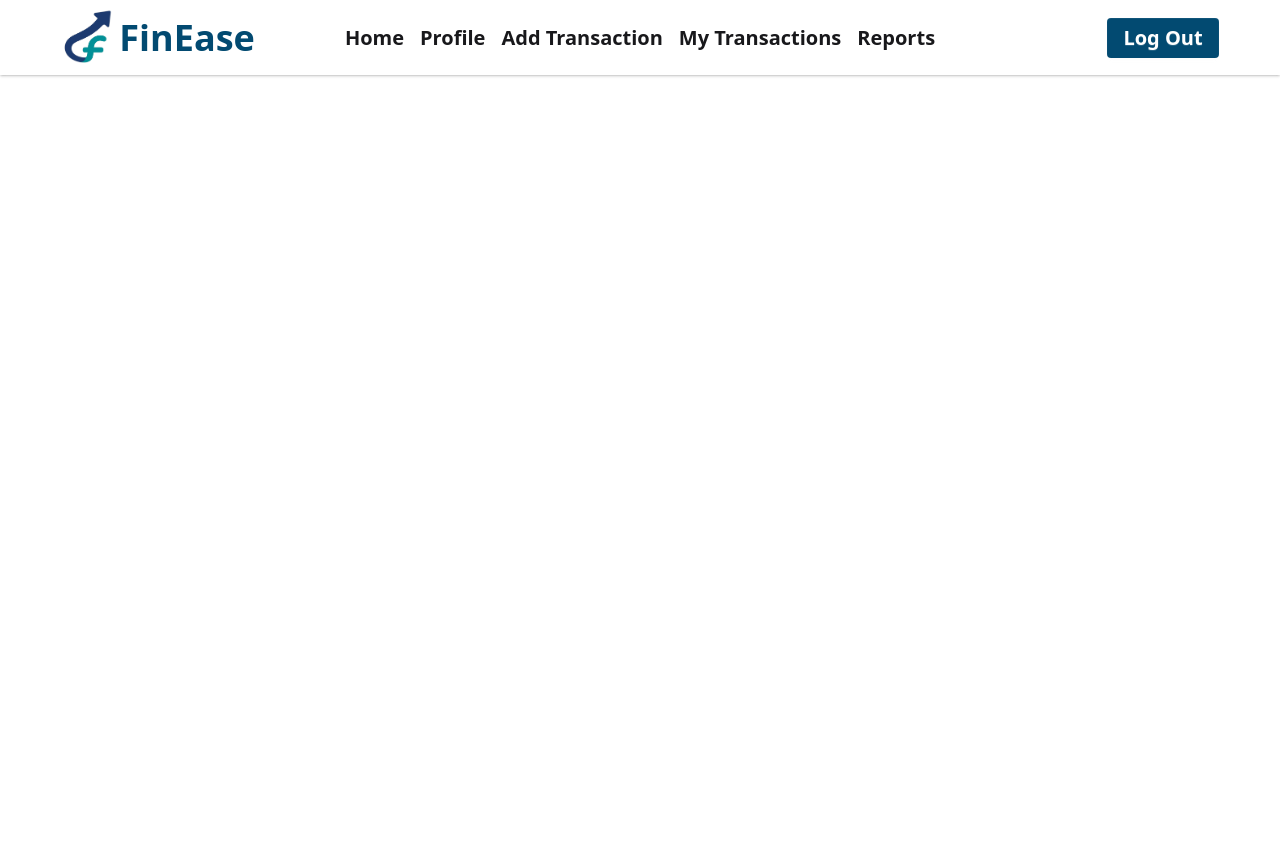
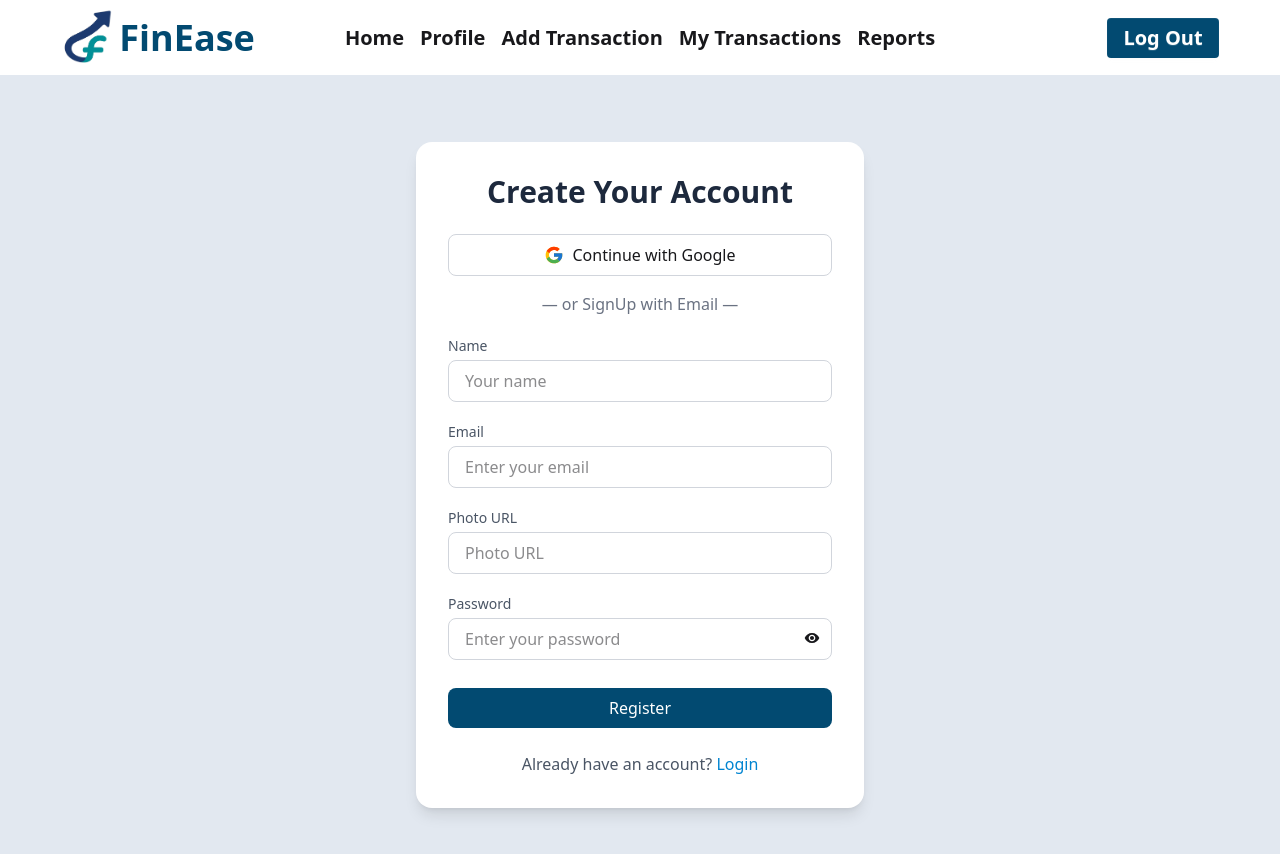
Before and after one commit to mahadi40011/FinEase-Client-Side, a React (Vite) app: page /auth/register in a window 1280 px wide. Shown: the top 854 px of the page. Before the commit the page ends 800 px from the top, so only its background shows below. Built offline with nearby package versions, Linux system fonts and the light colour scheme.

Commit message:
register page design complete

```diff
--- a/src/Auth/Register.jsx
+++ b/src/Auth/Register.jsx
@@ -1,9 +1,147 @@
-import React from 'react';
+import React, { useState } from "react";
+import { FaEyeSlash } from "react-icons/fa";
+import { MdRemoveRedEye } from "react-icons/md";
+import { Link } from "react-router";
+import { FcGoogle } from "react-icons/fc";
 
 const Register = () => {
+  const [email, setEmail] = useState("");
+  const [password, setPassword] = useState("");
+  const [emailError, setEmailError] = useState("");
+  const [passwordError, setPasswordError] = useState(null);
+  const [showPassword, setShowPassword] = useState(false);
+
+
+
+  //email validation
+  const handleEmailFieldOnBlur = (e) => {
+    const emailValidation = /^[^\s@]+@[^\s@]+\.[^\s@]+$/;
+    if (e.target.value === "") return setEmailError("");
+    if (!emailValidation.test(email)) {
+      setEmailError("Email invalid");
+      return;
+    } else return setEmailError("");
+  };
+
+  // Password validation
+  const handlePasswordValidation = (e) => {
+    const pass = e.target.value;
+    setPassword(pass);
+    const passwordValidation = /^(?=.*[A-Z])(?=.*[a-z]).{6,}$/;
+    if (pass === "") return setPasswordError(null);
+    if (!passwordValidation.test(pass)) {
+      setPasswordError(
+        "Must include an Uppercase, a Lowercase and password at least 6 characters or longer"
+      );
+      return;
+    } else return setPasswordError(null);
+  };
+
+  const handleSubmit = e => {
+   e.preventDefault()
+ }
+
   return (
-    <div>
+    <div className="flex items-center justify-center min-h-screen bg-slate-200">
+      <title>FinEase - Register</title>
+      <div className="bg-white p-8 rounded-2xl shadow-lg w-full max-w-md">
+        <h2 className="text-3xl font-bold text-center text-slate-800 mb-6">
+          Create Your Account
+        </h2>
 
+        {/* google Login */}
+        <button
+          className="flex items-center justify-center gap-2 px-4 py-2 mb-4 rounded-lg border border-gray-300 hover:bg-gray-200 transition w-full text-center cursor-pointer"
+        >
+          <FcGoogle className="text-xl" /> <span> Continue with Google</span>
+        </button>
+
+        <div className="text-center text-gray-500 text-md mb-4">
+          — or SignUp with Email —
+        </div>
+
+        <form onSubmit={handleSubmit}>
+          {/* Name */}
+          <label className="block text-sm font-medium text-gray-600 mt-5 mb-1">
+            Name
+          </label>
+          <input
+            type="text"
+            name="name"
+            placeholder="Your name"
+            required
+            className="w-full px-4 py-2 rounded-lg border border-gray-300 focus:outline-none focus:ring-2 focus:ring-sky-900"
+          />
+
+          {/* Email */}
+          <label className="block text-sm font-medium text-gray-600 mt-5 mb-1">
+            Email
+          </label>
+          <input
+            type="email"
+            placeholder="Enter your email"
+            value={email}
+            onChange={(e) => setEmail(e.target.value)}
+            onBlur={handleEmailFieldOnBlur}
+            required
+            className="w-full px-4 py-2 rounded-lg border border-gray-300 focus:outline-none focus:ring-2 focus:ring-sky-900"
+          />
+          <span className="text-red-500">{emailError}</span>
+
+          {/* Photo URL */}
+          <label className="block text-sm font-medium text-gray-600 mt-5 mb-1">
+            Photo URL
+          </label>
+          <input
+            type="text"
+            name="photoURL"
+            placeholder="Photo URL"
+            required
+            className="w-full px-4 py-2 rounded-lg border border-gray-300 focus:outline-none focus:ring-2 focus:ring-sky-900"
+          />
+
+          {/* Password */}
+          <div className="relative">
+            <label className="block text-sm font-medium text-gray-600 mt-5 mb-1">
+              Password
+            </label>
+            <input
+              name="password"
+              type={`${showPassword ? "text" : "password"}`}
+              value={password}
+              onChange={handlePasswordValidation}
+              placeholder="Enter your password"
+              required
+              className="w-full px-4 py-2 rounded-lg border border-gray-300 focus:outline-none focus:ring-2 focus:ring-sky-900"
+            />
+            <span
+              onClick={() => setShowPassword(!showPassword)}
+              className="absolute top-9 right-3 cursor-pointer"
+            >
+              {showPassword ? <FaEyeSlash /> : <MdRemoveRedEye />}
+            </span>
+            <span className="text-red-500">{passwordError}</span>
+          </div>
+
+          <button
+            type="submit"
+            className="w-full py-2 mt-7 rounded-lg text-white bg-sky-900 cursor-pointer font-medium "
+          >
+            Register
+          </button>
+        </form>
+
+        {/* Register Link */}
+        <p className="text-center text-gray-600 mt-6 text-md">
+          Already have an account?{" "}
+          <Link
+            to="/auth/login"
+            className="text-sky-600 font-medium hover:underline"
+          >
+            Login
+          </Link>
+        </p>
+      </div>
     </div>
   );
 };
```
